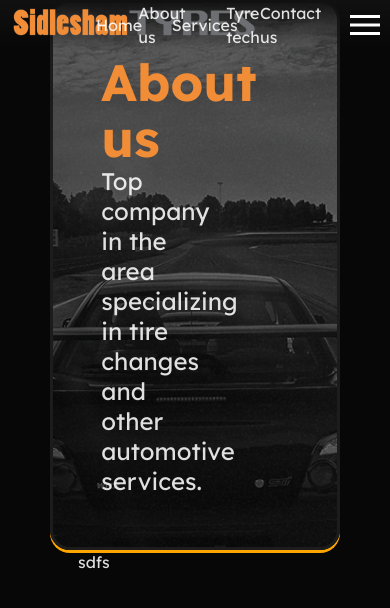
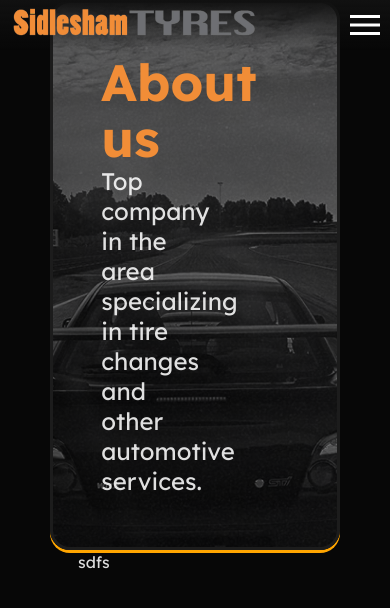
Before and after one commit to WitroxHunter/Sidlesham-Tyres, a React (Vite) app: page /Sidlesham-Tyres/about in a window 390 px wide. Shown: the top 608 px of the page. Built offline with nearby package versions, Linux system fonts and the light colour scheme.

Commit message:
more responsiveness

```diff
--- a/src/App.css
+++ b/src/App.css
@@ -1,7 +1,6 @@
 .main-center {
   margin: auto;
   width: 60%;
-  transition: all 0.5s;
 }
 
 .tireMarks {
@@ -745,13 +744,43 @@ form {
 /* -----RESPONSIVNES----- */
 
 @media (max-width: 1340px) {
+  #root {
+    overflow: hidden;
+  }
+
   .main-center {
     width: 100%;
     padding: 0 10px;
   }
 
+  .header {
+    justify-content: space-between;
+  }
+
+  .headerCenter {
+    display: none !important;
+  }
+
+  .headerRight {
+    display: flex !important;
+  }
+
+  .telebimTextBox {
+    width: 100%;
+    margin: 0 10px;
+  }
+
+  .telebimTextBox h1 {
+    text-align: center;
+  }
+
   .telebimTextBox .text {
     width: 100%;
+    text-align: justify;
+  }
+
+  .telebimTextBox .telebimButtons {
+    justify-content: center;
   }
 
   .contact-bar {
@@ -761,6 +790,11 @@ form {
 
   .sectionContent {
     flex-direction: column;
+  }
+
+  .whyUsFeature {
+    width: 95%;
+    margin: 20px auto;
   }
 
   .testimonials-box {
--- a/src/index.css
+++ b/src/index.css
@@ -126,6 +126,7 @@ button {
   height: 50px;
   display: flex;
   position: fixed;
+  justify-content: space-between;
   top: 0;
   margin: 0;
   user-select: none;
@@ -145,7 +146,6 @@ button {
   align-items: center;
   justify-content: left;
   padding-left: 10px;
-  width: 25%;
   height: 100%;
 }
 
@@ -157,11 +157,10 @@ button {
 }
 
 .headerRight {
-  display: flex;
+  display: none;
   align-items: center;
   justify-content: right;
   padding-right: 10px;
-  width: 20%;
   height: 100%;
 }
 
@@ -283,8 +282,7 @@ button {
   width: 100%;
 }
 
-.footer-content-left {
-}
+.footer-content-left {}
 
 .footer-content-middle {
   padding-top: 50px;
@@ -348,8 +346,7 @@ button {
 
 .footer-content-icon {
   height: 20px;
-  filter: invert(100%) sepia(0%) saturate(7480%) hue-rotate(299deg)
-    brightness(103%) contrast(115%);
+  filter: invert(100%) sepia(0%) saturate(7480%) hue-rotate(299deg) brightness(103%) contrast(115%);
 }
 
 .footer-bottom {
```
